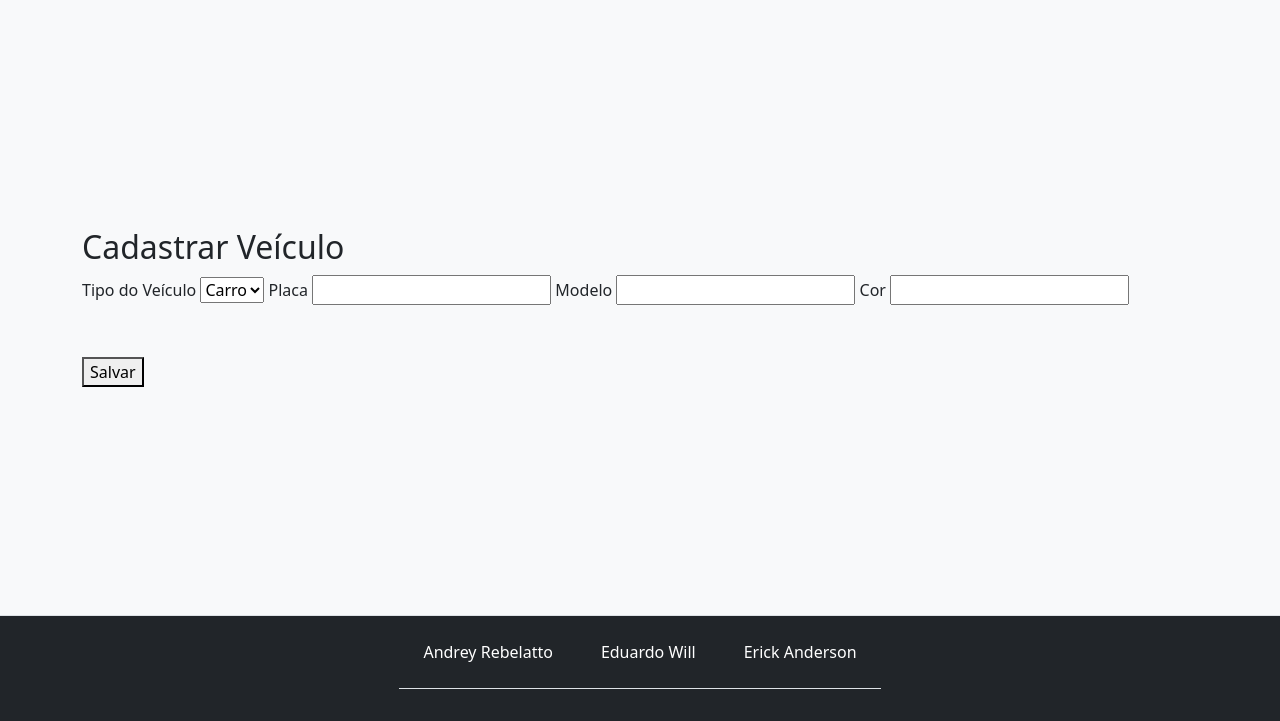
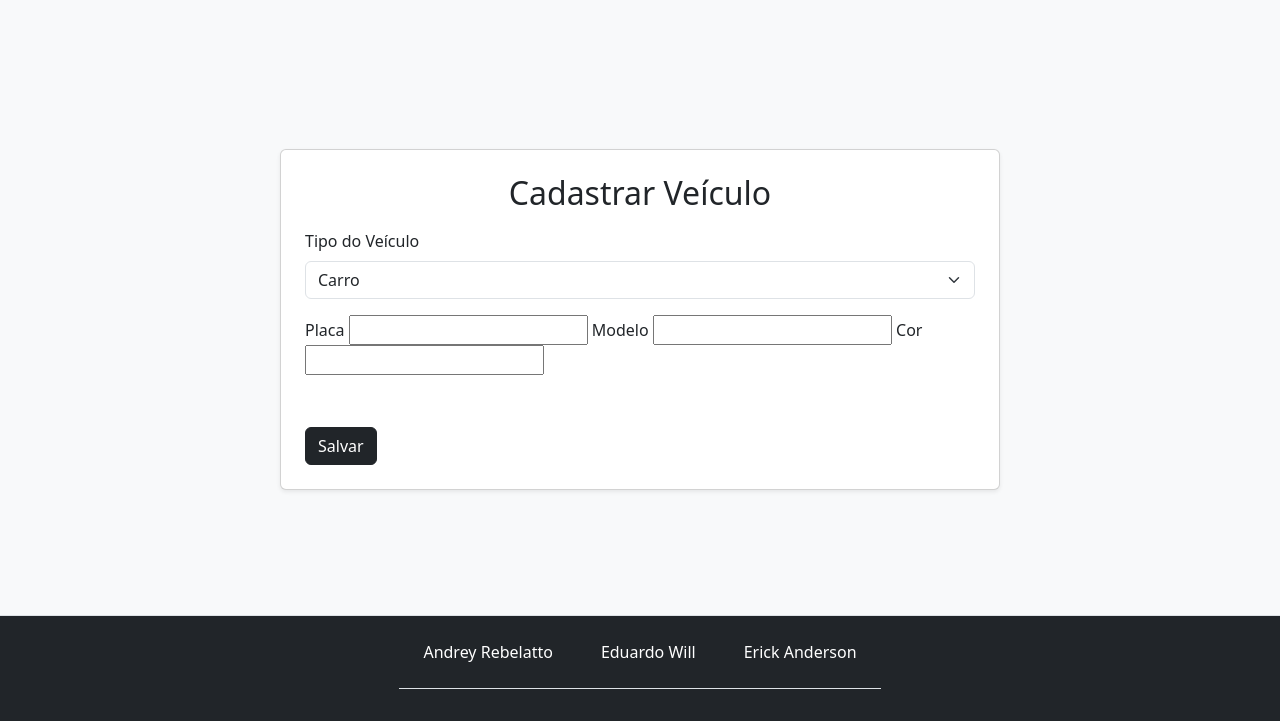
Before and after one commit to andreyyyon/APCII-02, a Flask app: page /cadastro in a window 1280 px wide. Shown: the part 79-800 px from the top of the page. Run offline with Flask 3, Linux system fonts and the light colour scheme.

Commit message:
Update cadastro.html

```diff
--- a/templates/cadastro.html
+++ b/templates/cadastro.html
@@ -1,19 +1,24 @@
 {% extends "base.html" %}
 
 {% block content %}
-<section class="form-section">
-    <h2>Cadastrar Veículo</h2>
+<div class="container mt-4">
+    <div class="row justify-content-center">
+        <div class="col-lg-8 col-md-10">
+            <div class="card shadow-sm p-4">
+                <h2 class="text-center mb-3">Cadastrar Veículo</h2>
 
                 {% if mensagem %}
                 <div class="mensagem-info">{{ mensagem }}</div>
                 {% endif %}
 
-    <form method="POST" class="form-card">
-        <label for="type">Tipo do Veículo</label>
-        <select name="type" id="type" required>
+                <form method="POST" class="">
+                    <div class="mb-3">
+                        <label for="type" class="form-label">Tipo do Veículo</label>
+                        <select name="type" id="type" required class="form-select">
                             <option value="C" {% if tipo == "C" %}selected{% endif %}>Carro</option>
                             <option value="M" {% if tipo == "M" %}selected{% endif %}>Moto</option>
                         </select>
+                    </div>
 
                     <label for="placa">Placa</label>
                     <input type="text" id="placa" name="placa" value="{{ placa or '' }}" required>
@@ -40,9 +45,12 @@
                         </select>
                     </div>
 
-        <button type="submit">Salvar</button>
+                    <button type="submit" class="btn btn-dark">Salvar</button>
                 </form>
-</section>
+            </div>
+        </div>
+        </div>
+</div>
 
 <script>
     const type = document.getElementById("type");
```
Lines whose indentation alone changed are shown as unchanged.
